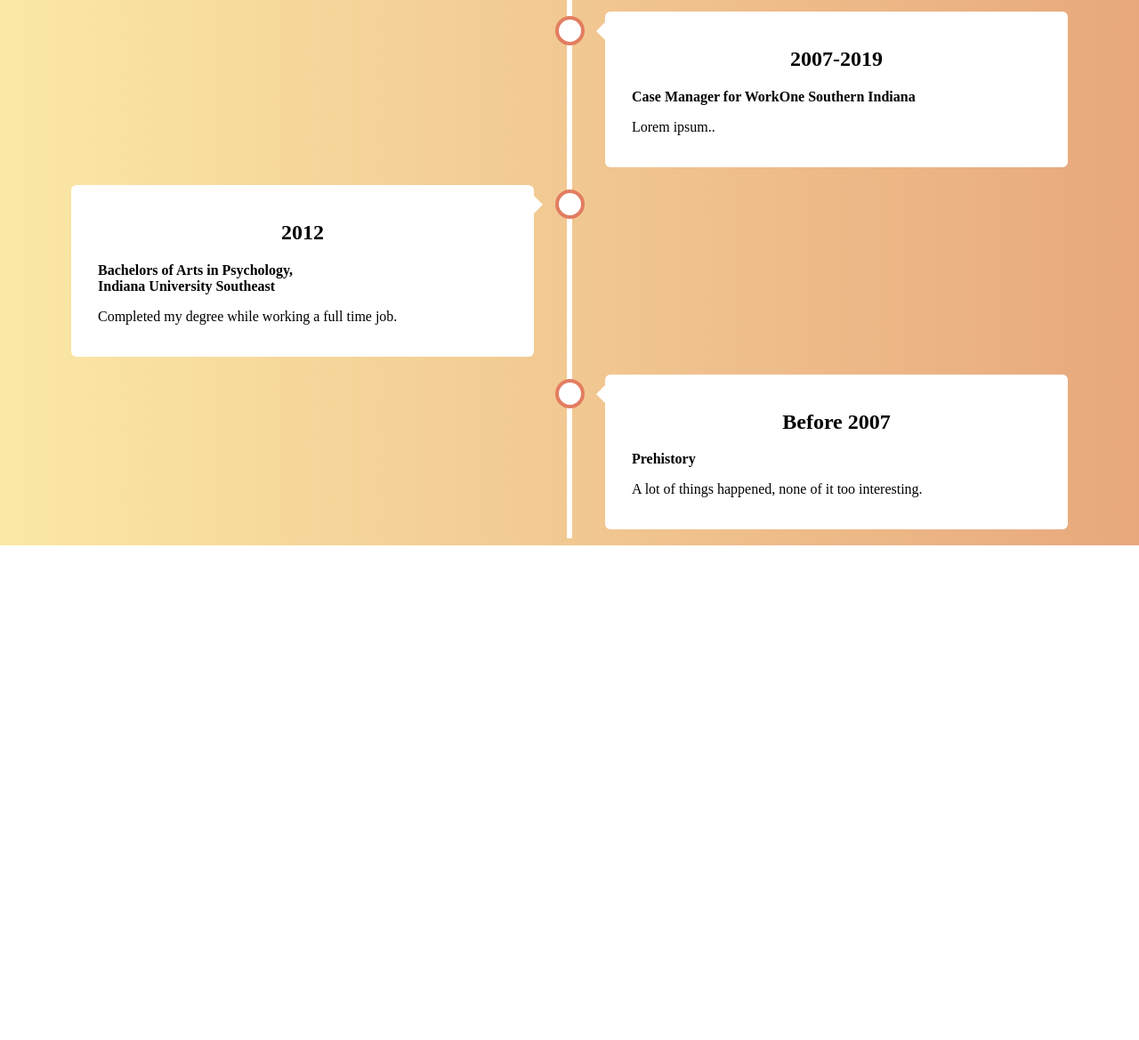
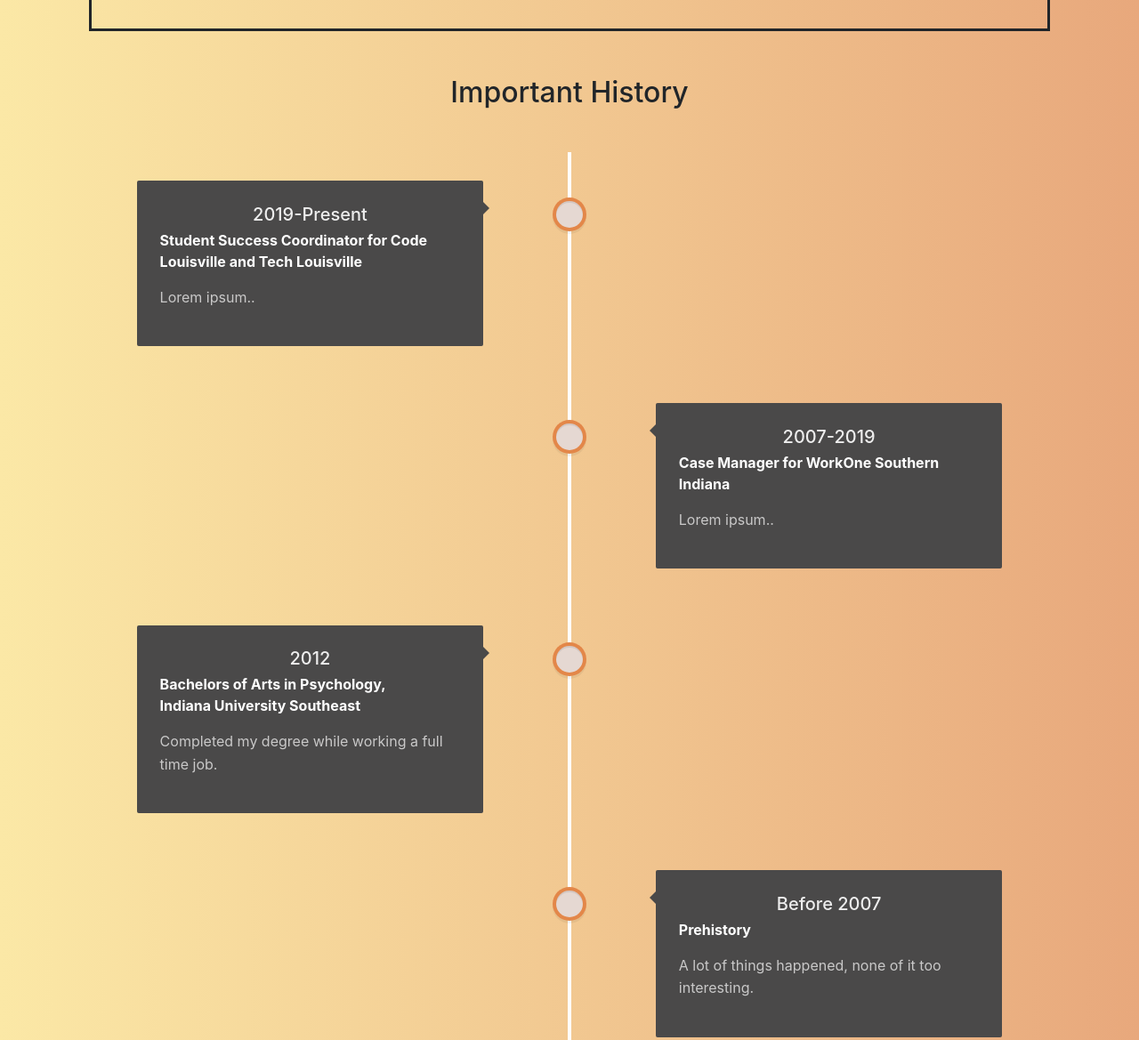
Before and after one commit to emilysullivan47124/Personal-website, a plain HTML site: page index.html in a window 1280 px wide. Shown: the part 694-1863 px from the top of the page at 89% size. Before the commit the page ends 1307 px from the top, so only its background shows below. Drawn offline with nearby package versions, Linux system fonts and the light colour scheme.

Commit message:
Add files via upload

```diff
--- a/index.html
+++ b/index.html
@@ -2,12 +2,14 @@
 <html>
         <head>
             <title>Emily Sullivan</title>
-            <meta name="viewport" content="width=device-width, initial-scale=1.0">
+            <meta charset="utf-8">
+            <meta name="viewport" content="width=device-width, initial-scale=1, shrink-to-fit=no">
+           <link rel="stylesheet" href="https://stackpath.bootstrapcdn.com/bootstrap/4.5.0/css/bootstrap.min.css" integrity="sha384-9aIt2nRpC12Uk9gS9baDl411NQApFmC26EwAOH8WgZl5MYYxFfc+NcPb1dKGj7Sk" crossorigin="anonymous">
             <link rel="stylesheet" href="styles.css">
         </head>
         <body>
             <h1>Who is Emily?</h1>
-            <img src="place_holder.jpg" alt="Place Holder">
+            <img src="Emily S Headshot.JPG" alt="Emily Sullivan Head Shot">
             <article>
                 <h3>Bio</h3>
                 <p>Lorem ipsum dolor sit amet, elit venenatis velit et curabitur vivamus interdum,
@@ -22,35 +24,57 @@
                     faucibus sit. Odio sapiente, praesent malesuada nulla et rhoncus ligula sed.
             </article>
             <h2>Important History</h2>
-            <div class="timeline">
-                <div class="container left">
-                    <div class="content">
+             <section id="cd-timeline" class="cd-container">
+                <div class="cd-timeline-block">
+                    <div class="cd-timeline-img cd-picture">
+                    </div>
+
+                    <div class="cd-timeline-content">
                         <h2>2019-Present</h2>
                         <b>Student Success Coordinator for Code Louisville and Tech Louisville</b>
                         <p>Lorem ipsum..</p>
-                    </div>
-                </div>
-                <div class="container right">
-                    <div class="content">
+                    </div> <!-- cd-timeline-content -->
+                </div> <!-- cd-timeline-block -->
+
+                <div class="cd-timeline-block">
+                    <div class="cd-timeline-img cd-movie">
+                    </div> <!-- cd-timeline-img -->
+
+                    <div class="cd-timeline-content">
                         <h2>2007-2019</h2>
                         <b>Case Manager for WorkOne Southern Indiana</b>
                         <p>Lorem ipsum..</p>
-                    </div>
-                </div>
-                <div class="container left">
-                    <div class="content">
+                    </div> <!-- cd-timeline-content -->
+                </div> <!-- cd-timeline-block -->
+
+                <div class="cd-timeline-block">
+                    <div class="cd-timeline-img cd-picture">
+                    </div> <!-- cd-timeline-img -->
+
+                    <div class="cd-timeline-content">
                         <h2>2012</h2>
                         <b>Bachelors of Arts in Psychology, <br>Indiana University Southeast</br></b>
                         <p>Completed my degree while working a full time job.</p>
-                    </div>
-                </div>
-                <div class="container right">
-                    <div class="content">
+                    </div> <!-- cd-timeline-content -->
+                </div> <!-- cd-timeline-block -->
+
+                <div class="cd-timeline-block">
+                    <div class="cd-timeline-img cd-location">
+                    </div> <!-- cd-timeline-img -->
+
+                    <div class="cd-timeline-content">
                         <h2>Before 2007</h2>
                         <b>Prehistory</b>
                         <p>A lot of things happened, none of it too interesting.</p>
-                    </div>
-                </div>
-            </div>
+                    </div> <!-- cd-timeline-content -->
+                </div> <!-- cd-timeline-block -->
+            </section> <!-- cd-timeline -->
+
+
+
+    <!-- Optional JavaScript -->
+    <script src="https://code.jquery.com/jquery-3.5.1.slim.min.js" integrity="sha384-DfXdz2htPH0lsSSs5nCTpuj/zy4C+OGpamoFVy38MVBnE+IbbVYUew+OrCXaRkfj" crossorigin="anonymous"></script>
+    <script src="https://cdn.jsdelivr.net/npm/popper.js@1.16.0/dist/umd/popper.min.js" integrity="sha384-Q6E9RHvbIyZFJoft+2mJbHaEWldlvI9IOYy5n3zV9zzTtmI3UksdQRVvoxMfooAo" crossorigin="anonymous"></script>
+    <script src="https://stackpath.bootstrapcdn.com/bootstrap/4.5.0/js/bootstrap.min.js" integrity="sha384-OgVRvuATP1z7JjHLkuOU7Xw704+h835Lr+6QL9UvYjZE3Ipu6Tp75j7Bh/kR0JKI" crossorigin="anonymous"></script>
         </body>
 </html>
--- a/styles.css
+++ b/styles.css
@@ -16,7 +16,8 @@ img {
     display: block;
     margin-left: auto;
     margin-right: auto;
-    width: 40%;
+    width: 20%;
+
 }
 
 /* Bio */
@@ -27,130 +28,231 @@ article {
 }
 
 /* Timeline */
-* {
-    box-sizing: border-box;
+
+.cd-container {
+width: 90%;
+max-width: 1080px;
+margin: 0 auto;
+padding: 0 10%;
+border-radius: 2px;
+}
+.cd-container::after {
+content: '';
+display: table;
+clear: both;
 }
 
-    /* The actual timeline (the vertical ruler) */
-  .timeline {
+#cd-timeline {
 position: relative;
-    max-width: 1200px;
-    margin: 0 auto;
+padding: 2em 0;
+margin-top: 2em;
+margin-bottom: 2em;
+}
+#cd-timeline::before {
+content: '';
+position: absolute;
+top: 0;
+left: 25px;
+height: 100%;
+width: 4px;
+background: #ffffff;
+}
+@media only screen and (min-width: 1170px) {
+#cd-timeline {
+  margin-top: 3em;
+  margin-bottom: 3em;
+}
+#cd-timeline::before {
+  left: 50%;
+  margin-left: -2px;
+}
 }
 
-  .timeline::after {
+.cd-timeline-block {
+position: relative;
+margin: 2em 0;
+}
+.cd-timeline-block:after {
+content: "";
+display: table;
+clear: both;
+}
+.cd-timeline-block:first-child {
+margin-top: 0;
+}
+.cd-timeline-block:last-child {
+margin-bottom: 0;
+}
+@media only screen and (min-width: 1170px) {
+.cd-timeline-block {
+  margin: 4em 0;
+}
+.cd-timeline-block:first-child {
+  margin-top: 0;
+}
+.cd-timeline-block:last-child {
+  margin-bottom: 0;
+}
+}
+
+.cd-timeline-img {
+position: absolute;
+top: 8px;
+left: 12px;
+width: 30px;
+height: 30px;
+border-radius: 50%;
+box-shadow: 0 0 0 4px #e38749, inset 0 2px 0 rgba(0, 0, 0, 0.08), 0 3px 0 4px rgba(0, 0, 0, 0.05);
+}
+.cd-timeline-img {
+background: #e5d8d2;
+}
+@media only screen and (min-width: 1170px) {
+.cd-timeline-img {
+  width: 30px;
+  height: 30px;
+  left: 50%;
+  margin-left: -15px;
+  margin-top: 15px;
+  /* Force Hardware Acceleration in WebKit */
+  -webkit-transform: translateZ(0);
+  -webkit-backface-visibility: hidden;
+}
+}
+
+.cd-timeline-content {
+position: relative;
+margin-left: 60px;
+margin-right: 30px;
+background: #4a4949;
+border-radius: 2px;
+padding: 1em;
+.timeline-content-info {
+  background: #2B343A;
+  padding: 5px 10px;
+  color: rgba(255,255,255,0.7);
+  font-size: 12px;
+  box-shadow:  inset 0 2px 0 rgba(0, 0, 0, 0.08);
+  border-radius: 2px;
+  i {
+    margin-right: 5px;
+  }
+  .timeline-content-info-title, .timeline-content-info-date {
+    width: calc(50% - 2px);
+    display: inline-block;
+  }
+  @media (max-width: 500px) {
+    .timeline-content-info-title, .timeline-content-info-date {
+      display: block;
+      width:100%;
+    }
+  }
+}
+.content-skills {
+  font-size: 12px;
+  padding:0;
+  margin-bottom: 0;
+  display:flex;
+  flex-wrap: wrap;
+  justify-content: center;
+  li {
+    background: #40484D;
+    border-radius: 2px;
+    display: inline-block;
+    padding: 2px 10px;
+    color: rgba(255,255,255,0.7);
+    margin: 3px 2px;
+    text-align: center;
+    flex-grow: 1;
+  }
+}
+}
+.cd-timeline-content:after {
+content: "";
+display: table;
+clear: both;
+}
+.cd-timeline-content h2 {
+color: rgba(255,255,255,.9);
+margin-top:0;
+margin-bottom: 5px;
+}
+.cd-timeline-content p, .cd-timeline-content .cd-date {
+color: rgba(255,255,255,.7);
+font-size: 13px;
+font-size: 0.8125rem;
+}
+.cd-timeline-content .cd-date {
+display: inline-block;
+}
+.cd-timeline-content p {
+margin: 1em 0;
+line-height: 1.6;
+}
+
+.cd-timeline-content::before {
 content: '';
 position: absolute;
-    width: 6px;
-    background-color: white;
-    top: 0;
-    bottom: 0;
-    left: 50%;
-    margin-left: -3px;
+top: 16px;
+right: 100%;
+height: 0;
+width: 0;
+border: 7px solid transparent;
+border-right: 7px solid #4a4949;
 }
 
-  /* Container around content */
-  .container {
-    padding: 10px 40px;
-    position: relative;
-    background-color: inherit;
-    width: 50%;
+@media only screen and (min-width: 768px) {
+.cd-timeline-content h2 {
+  font-size: 20px;
+  font-size: 1.25rem;
 }
-
-  /* The circles on the timeline */
-  .container::after {
-    content: '';
-    position: absolute;
-    width: 25px;
-    height: 25px;
-    right: -17px;
-    background-color: white;
-    border: 4px solid #E27D60;
-    top: 15px;
-    border-radius: 50%;
-    z-index: 1;
+.cd-timeline-content p {
+  font-size: 16px;
+  font-size: 1rem;
 }
-
-  /* Place the container to the left */
-  .left {
-    left: 0;
-  }
-
-  /* Place the container to the right */
-  .right {
-    left: 50%;
-  }
-
-  /* Add arrows to the left container (pointing right) */
-  .left::before {
-    content: " ";
-    height: 0;
-    position: absolute;
-    top: 22px;
-    width: 0;
-    z-index: 1;
-    right: 30px;
-    border: medium solid white;
-    border-width: 10px 0 10px 10px;
-    border-color: transparent transparent transparent white;
-  }
-
-  /* Add arrows to the right container (pointing left) */
-  .right::before {
-    content: " ";
-    height: 0;
-    position: absolute;
-    top: 22px;
-    width: 0;
-    z-index: 1;
-    left: 30px;
-    border: medium solid white;
-    border-width: 10px 10px 10px 0;
-    border-color: transparent white transparent transparent;
-  }
-
-  /* Fix the circle for containers on the right side */
-  .right::after {
-    left: -16px;
-  }
-
-  /* The actual content */
-  .content {
-    padding: 20px 30px;
-    background-color: white;
-    position: relative;
-    border-radius: 6px;
-  }
-
-  /* Media queries - Responsive timeline on screens less than 600px wide */
-  @media screen and (max-width: 600px) {
-  /* Place the timelime to the left */
-    .timeline::after {
-      left: 31px;
-    }
-
-  /* Full-width containers */
-    .container {
-      width: 100%;
-      padding-left: 70px;
-      padding-right: 25px;
-    }
-
-  /* Make sure that all arrows are pointing leftwards */
-    .container::before {
-      left: 60px;
-      border: medium solid white;
-      border-width: 10px 10px 10px 0;
-      border-color: transparent white transparent transparent;
-    }
-
-  /* Make sure all circles are at the same spot */
-    .left::after, .right::after {
-      left: 15px;
-    }
-
-  /* Make all right containers behave like the left ones */
-    .right {
-      left: 0%;
+.cd-timeline-content .cd-read-more, .cd-timeline-content .cd-date {
+  font-size: 14px;
+  font-size: 0.875rem;
 }
 }
+@media only screen and (min-width: 1170px) {
+.cd-timeline-content {
+  color: white;
+  margin-left: 0;
+  padding: 1.6em;
+  width: 36%;
+  margin: 0 5%
+}
+.cd-timeline-content::before {
+  top: 24px;
+  left: 100%;
+  border-color: transparent;
+  border-left-color: #4a4949;
+}
+.cd-timeline-content .cd-date {
+  position: absolute;
+  width: 100%;
+  left: 122%;
+  top: 6px;
+  font-size: 16px;
+  font-size: 1rem;
+}
+.cd-timeline-block:nth-child(even) .cd-timeline-content {
+  float: right;
+}
+.cd-timeline-block:nth-child(even) .cd-timeline-content::before {
+  top: 24px;
+  left: auto;
+  right: 100%;
+  border-color: transparent;
+  border-right-color: #4a4949;
+}
+.cd-timeline-block:nth-child(even) .cd-timeline-content .cd-read-more {
+  float: right;
+}
+.cd-timeline-block:nth-child(even) .cd-timeline-content .cd-date {
+  left: auto;
+  right: 122%;
+  text-align: right;
+}
+}
```
Also changed, not shown: other.html (added, +35 -0 lines), values.html (added, +46 -0 lines), Emily S Headshot.JPG (added). Lines whose indentation alone changed are shown as unchanged.
